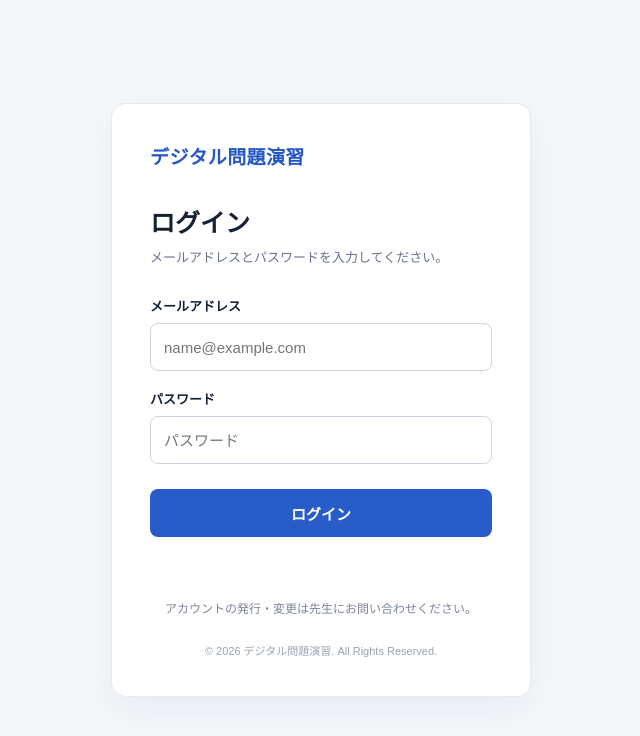
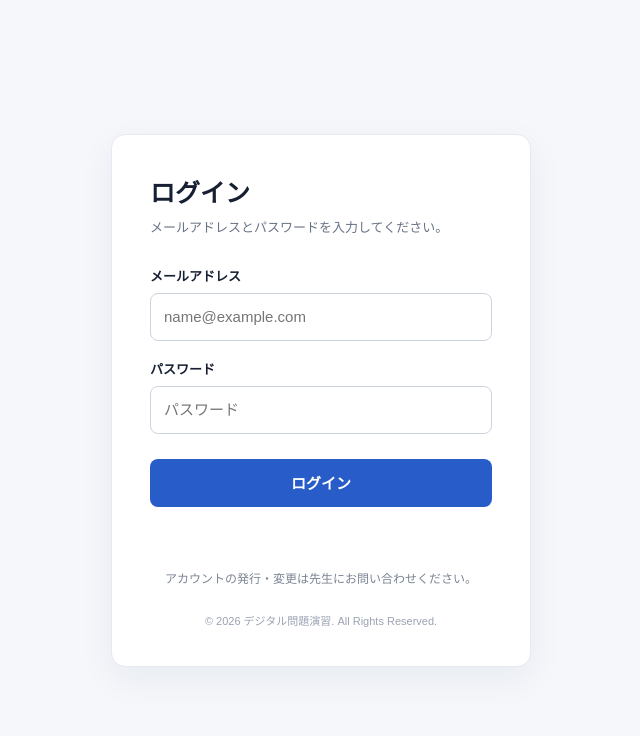
Before and after one commit to teikitesuto-tesutotaisakupurinto/digital-learning-system, a website with bundled scripts: page public/login.html in a window 1280 px wide. Shown: the whole page, without its empty margins (319-959 px from the left). Built offline with nearby package versions, Linux system fonts and the light colour scheme.

Commit message:
Remove decorative login brand mark

```diff
--- a/public/login.html
+++ b/public/login.html
@@ -22,7 +22,6 @@
 </head>
 <body>
   <main class="card">
-    <div class="brand">デジタル問題演習</div>
     <h1>ログイン</h1>
     <p class="sub">メールアドレスとパスワードを入力してください。</p>
     <form id="login-form">
```
